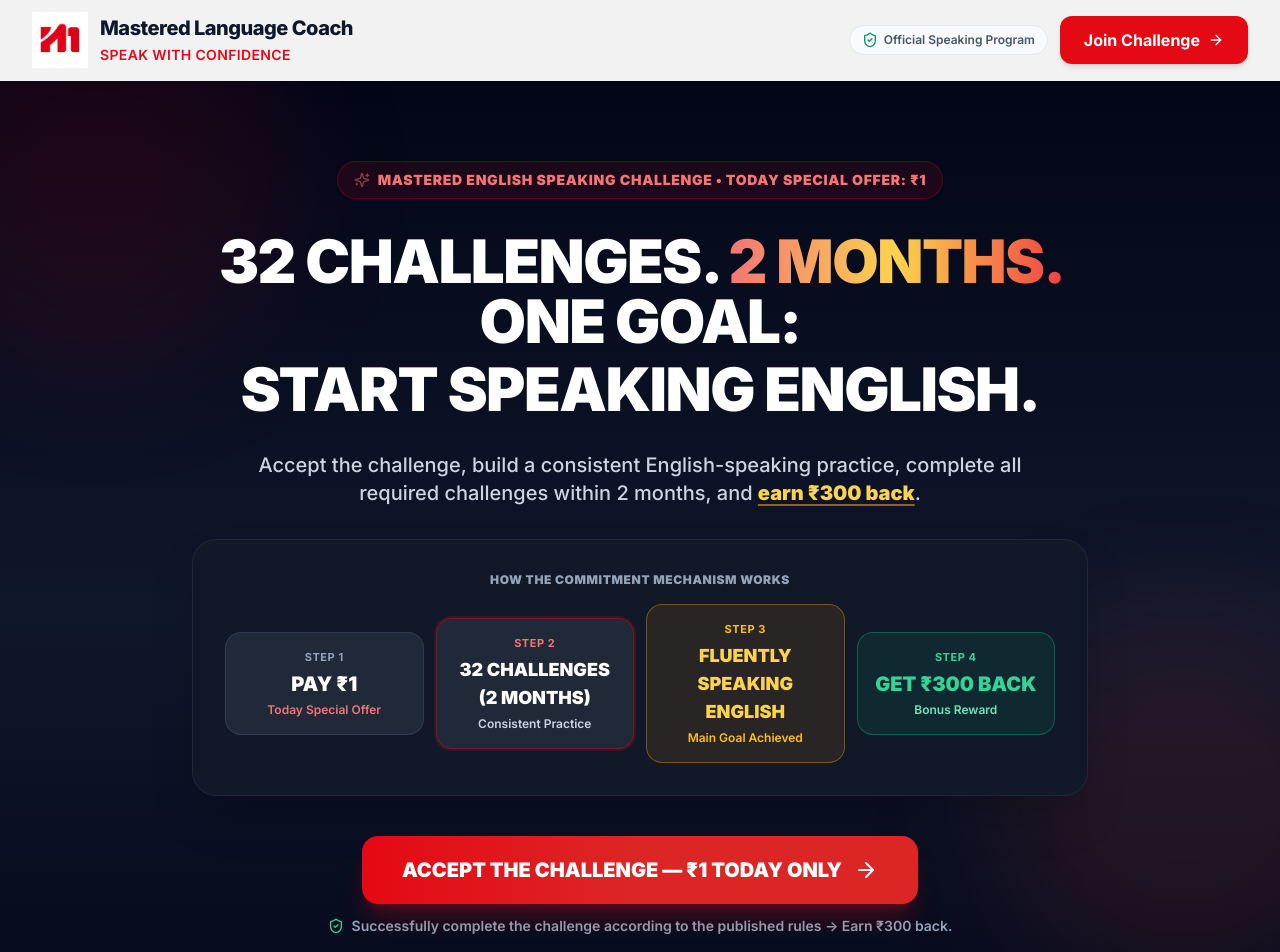
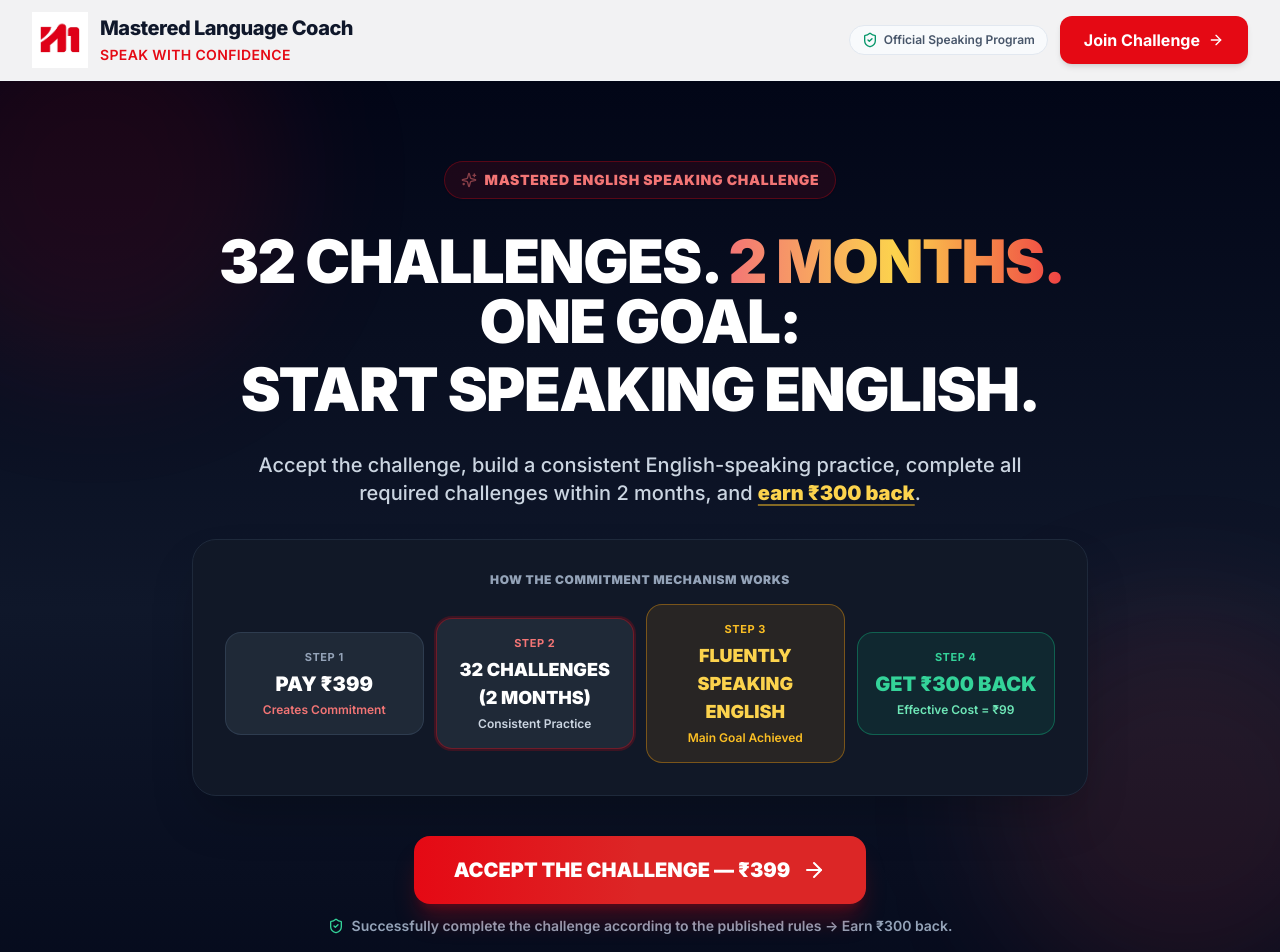
Before and after one commit to masteredlanguagecoach-hub/LANDINGPAGE, a Next.js app: page / in a window 1280 px wide. Shown: the top 952 px of the page. Built offline with nearby package versions, Linux system fonts and the light colour scheme.

Commit message:
Restore course entry fee to 399 INR

```diff
--- a/src/components/FinalConversionCta.tsx
+++ b/src/components/FinalConversionCta.tsx
@@ -1,7 +1,7 @@
 'use client';
 
 import React from 'react';
-import { ArrowRight, CheckCircle2, ShieldCheck, Trophy, Sparkles, Target } from 'lucide-react';
+import { ArrowRight, CheckCircle2, ShieldCheck, Sparkles } from 'lucide-react';
 
 export default function FinalConversionCta() {
   const scrollToEnrollment = () => {
@@ -32,7 +32,7 @@
           {/* Badge */}
           <div className="inline-flex items-center gap-2 bg-gradient-to-r from-brand-500/20 to-red-500/20 border border-brand-500/40 px-4 py-2 rounded-full text-brand-300 text-xs font-black uppercase tracking-wider">
             <Sparkles className="w-4 h-4 text-brand-400 animate-pulse" />
-            <span>THE FINAL CHALLENGE DECISION • TODAY SPECIAL OFFER: ₹1</span>
+            <span>THE FINAL CHALLENGE DECISION</span>
           </div>
 
           {/* Headline */}
@@ -73,7 +73,7 @@
               onClick={scrollToEnrollment}
               className="w-full sm:w-auto inline-flex items-center justify-center gap-3 bg-gradient-to-r from-brand-500 via-brand-600 to-red-600 hover:from-brand-600 hover:to-red-700 active:scale-[0.99] text-white font-black text-lg sm:text-2xl px-10 py-5 sm:px-12 sm:py-6 rounded-2xl shadow-2xl shadow-brand-500/30 transition-all transform hover:-translate-y-0.5 cursor-pointer"
             >
-              <span>ACCEPT THE CHALLENGE — ₹1 TODAY ONLY</span>
+              <span>ACCEPT THE CHALLENGE — ₹399</span>
               <ArrowRight className="w-7 h-7" />
             </button>
 
--- a/src/components/Hero.tsx
+++ b/src/components/Hero.tsx
@@ -1,7 +1,7 @@
 'use client';
 
 import React from 'react';
-import { ArrowRight, Sparkles, ShieldCheck, Trophy, Target, Clock, ArrowDown } from 'lucide-react';
+import { ArrowRight, Sparkles, ShieldCheck, Trophy, Target, Clock } from 'lucide-react';
 
 export default function Hero() {
   const scrollToEnrollment = () => {
@@ -24,7 +24,7 @@
           <div className="inline-flex items-center gap-2 bg-brand-500/10 border border-brand-500/30 px-4 py-2 rounded-full shadow-sm">
             <Sparkles className="w-4 h-4 text-brand-400 animate-pulse" />
             <span className="text-xs sm:text-sm font-black uppercase tracking-wider text-brand-400">
-              MASTERED ENGLISH SPEAKING CHALLENGE • TODAY SPECIAL OFFER: ₹1
+              MASTERED ENGLISH SPEAKING CHALLENGE
             </span>
           </div>
 
@@ -53,8 +53,8 @@
               {/* Step 1 */}
               <div className="bg-[#1F2937] border border-slate-700/80 p-4 rounded-2xl text-center space-y-1">
                 <span className="text-[11px] font-bold text-slate-400 uppercase tracking-wider block">STEP 1</span>
-                <span className="text-lg sm:text-xl font-black text-white block">PAY ₹1</span>
-                <span className="text-xs font-semibold text-brand-400 block">Today Special Offer</span>
+                <span className="text-lg sm:text-xl font-black text-white block">PAY ₹399</span>
+                <span className="text-xs font-semibold text-brand-400 block">Creates Commitment</span>
               </div>
 
               {/* Step 2 */}
@@ -75,7 +75,7 @@
               <div className="bg-emerald-500/10 border border-emerald-500/40 p-4 rounded-2xl text-center space-y-1">
                 <span className="text-[11px] font-bold text-emerald-400 uppercase tracking-wider block">STEP 4</span>
                 <span className="text-lg sm:text-xl font-black text-emerald-400 block">GET ₹300 BACK</span>
-                <span className="text-xs font-semibold text-emerald-300 block">Bonus Reward</span>
+                <span className="text-xs font-semibold text-emerald-300 block">Effective Cost = ₹99</span>
               </div>
             </div>
           </div>
@@ -86,7 +86,7 @@
               onClick={scrollToEnrollment}
               className="w-full sm:w-auto inline-flex items-center justify-center gap-3 bg-gradient-to-r from-brand-500 via-brand-600 to-red-600 hover:from-brand-600 hover:to-red-700 active:scale-[0.99] text-white font-black text-lg sm:text-xl px-8 py-4 sm:px-10 sm:py-5 rounded-2xl shadow-xl shadow-brand-500/25 transition-all transform hover:-translate-y-0.5 cursor-pointer"
             >
-              <span>ACCEPT THE CHALLENGE — ₹1 TODAY ONLY</span>
+              <span>ACCEPT THE CHALLENGE — ₹399</span>
               <ArrowRight className="w-6 h-6" />
             </button>
 
--- a/src/lib/courses.ts
+++ b/src/lib/courses.ts
@@ -22,10 +22,10 @@
 
 /**
  * Gets the authoritative price for a course ID.
- * Today Special Offer: ₹1 INR.
+ * Fixed at ₹399 in INR.
  */
 export function getCoursePrice(courseId: string): number {
-  return 1;
+  return 399;
 }
 
 /**
```
Also changed, not shown: 1 other file (tests, documents, lock files or other folders).
